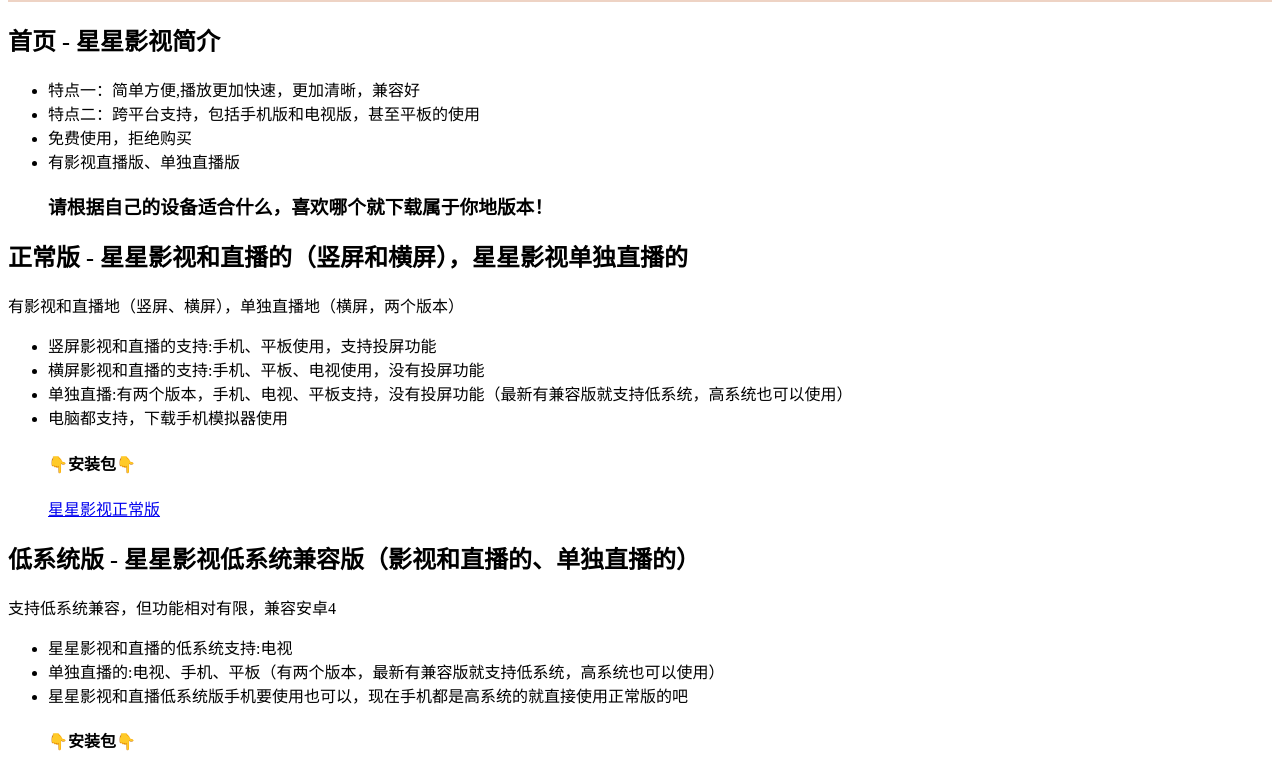
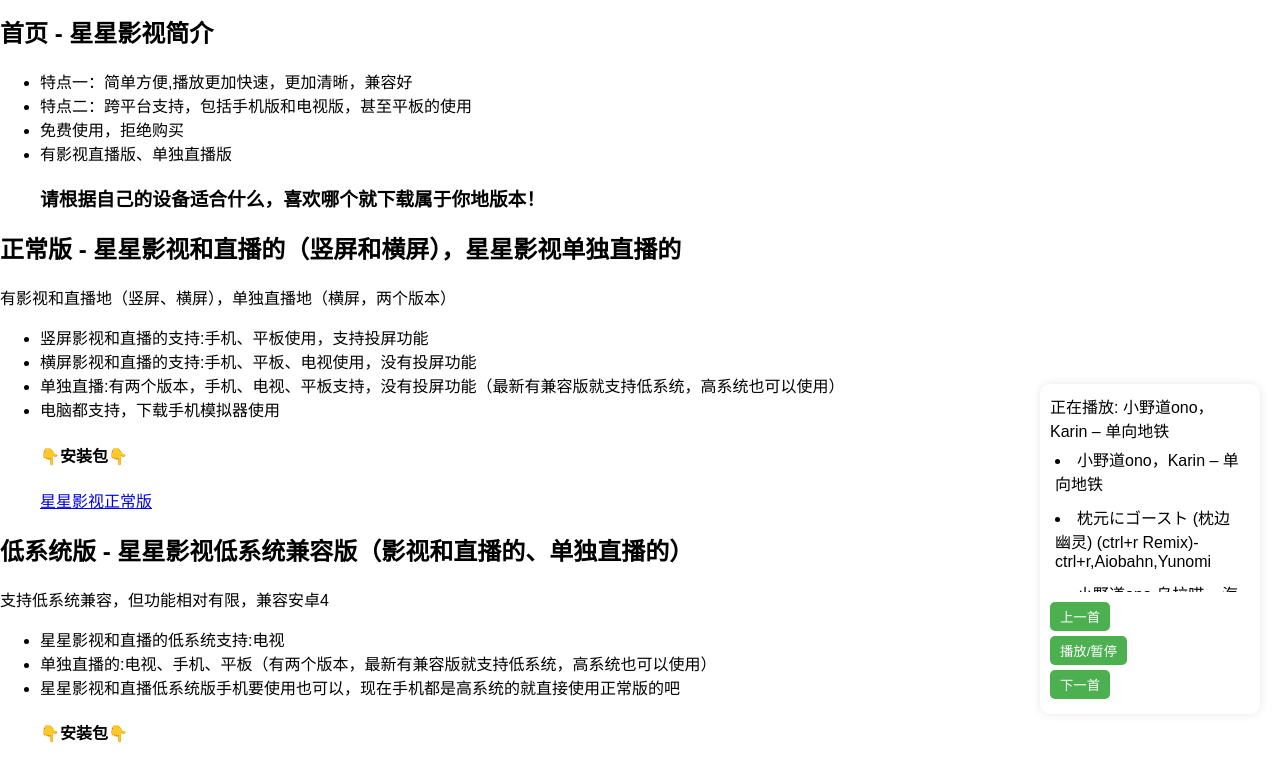
Before and after one commit to mtxxlkx/JS, a plain HTML site: page index.html in a window 1280 px wide. Shown: the part 66-833 px from the top of the page. Drawn offline with nearby package versions, Linux system fonts and the light colour scheme.

Commit message:
Update index.html

```diff
--- a/index.html
+++ b/index.html
@@ -45,7 +45,7 @@
 <body>
     <header>
         <nav>
-            <a href="#" data-target="home" class="active">星星影视</a>
+            <a href="#" data-target="home" class="active">星星影视（网页有背景音乐在右下角）</a>
 
         </nav>
     </header>
@@ -96,6 +96,118 @@
             <p>感谢支持谢谢，公众号这个👆🏻不要迷路了哦宝。</p>
         </section>
             </style>
+        <style>
+        body {
+            margin: 0;
+            padding: 0;
+            font-family: Arial, sans-serif;
+        }
+        .music-player {
+            position: fixed;
+            bottom: 20px;
+            right: 20px;
+            width: 200px;
+            background-color: white;
+            padding: 10px;
+            border-radius: 10px;
+            box-shadow: 0 0 10px rgba(0, 0, 0, 0.1);
+        }
+        .music-list {
+            max-height: 150px;
+            overflow-y: auto;
+            margin-bottom: 10px;
+        }
+        .music-list-item {
+            padding: 5px;
+            cursor: pointer;
+            transition: background-color 0.3s;
+        }
+        .music-list-item:hover {
+            background-color: #e0e0e0;
+        }
+        .control-button {
+            display: block;
+            padding: 5px 10px;
+            margin: 5px 0;
+            cursor: pointer;
+            border: none;
+            background-color: #4CAF50;
+            color: white;
+            border-radius: 5px;
+            text-align: center;
+        }
+        .control-button:hover {
+            background-color: #45a049;
+        }
+    </style>
+</head>
+<body>
+    <div class="music-player">
+        <div id="current-song">正在播放: 歌曲名称</div>
+        <div class="music-list" id="music-list">
+            <!-- 播放列表项将在此处动态生成 -->
+        </div>
+        <div>
+            <button class="control-button" onclick="playPrevious()">上一首</button>
+            <button class="control-button" onclick="togglePlayPause()">播放/暂停</button>
+            <button class="control-button" onclick="playNext()">下一首</button>
+        </div>
+    </div>
+
+    <audio id="player" src="" autoplay></audio>
+
+    <script>
+        const player = document.getElementById('player');
+        const currentSongElement = document.getElementById('current-song');
+        const musicListElement = document.getElementById('music-list');
+
+        let songs = [
+            { name: '小野道ono，Karin – 单向地铁', src: 'http://154.3.2.66:8889/down/BrD6PcywXP8c.mp3' },
+            { name: '枕元にゴースト (枕边幽灵) (ctrl+r Remix)-ctrl+r,Aiobahn,Yunomi', src: 'http://154.3.2.66:8889/down/rC5UXpsN5yEC.mp3' },
+            { name: '小野道ono,乌拉喵 – 海豚与广播', src: 'http://154.3.2.66:8889/down/XAaRmRaHc2sb.mp3' }
+        ];
+        let currentSongIndex = 0;
+
+        function playSong(songIndex) {
+            player.src = songs[songIndex].src;
+            currentSongElement.textContent = `正在播放: ${songs[songIndex].name}`;
+            player.play();
+        }
+
+        function togglePlayPause() {
+            if (player.paused) {
+                player.play();
+            } else {
+                player.pause();
+            }
+        }
+
+        function playNext() {
+            currentSongIndex = (currentSongIndex + 1) % songs.length;
+            playSong(currentSongIndex);
+        }
+
+        function playPrevious() {
+            currentSongIndex = (currentSongIndex - 1 + songs.length) % songs.length;
+            playSong(currentSongIndex);
+        }
+
+        // 动态生成播放列表
+        songs.forEach((song, index) => {
+            const li = document.createElement('li');
+            li.className = 'music-list-item';
+            li.textContent = song.name;
+            li.onclick = () => {
+                currentSongIndex = index;
+                playSong(index);
+            };
+            musicListElement.appendChild(li);
+        });
+
+        // 默认播放第一首歌曲
+        playSong(currentSongIndex);
+    </script>
+
                <script>
         (function () {
             var a_idx = 0;
```
